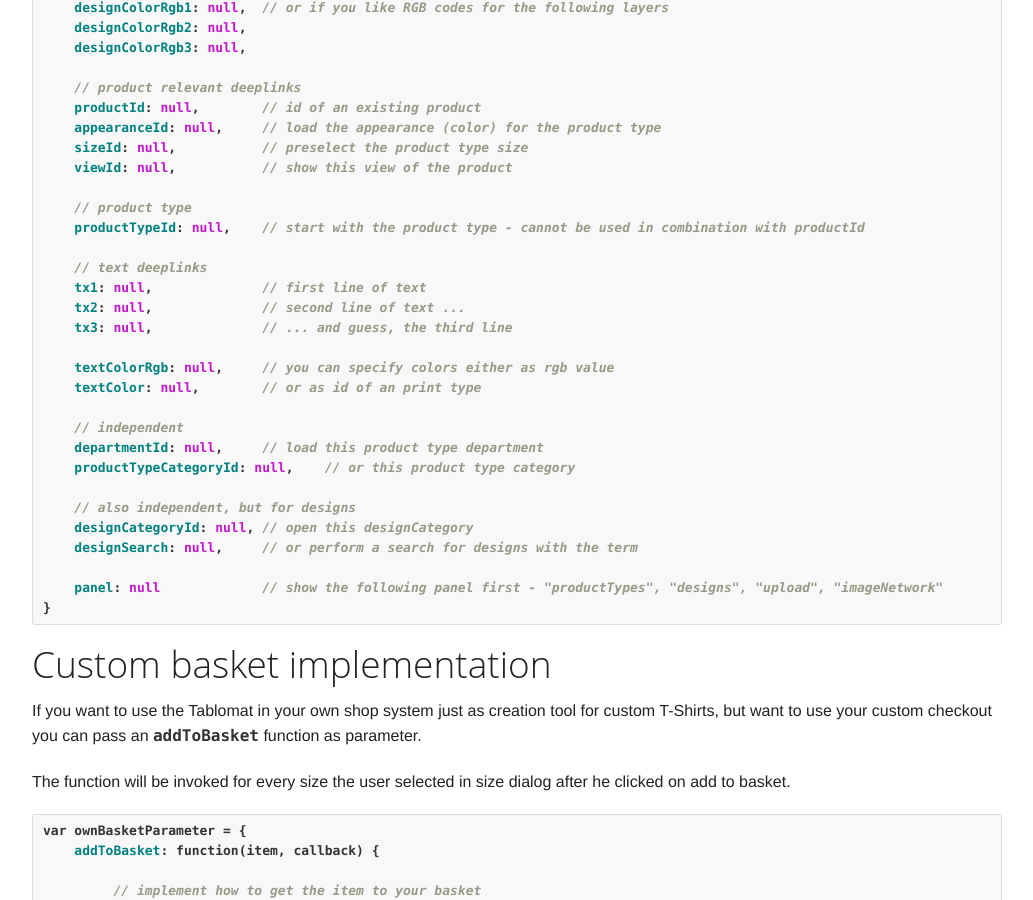
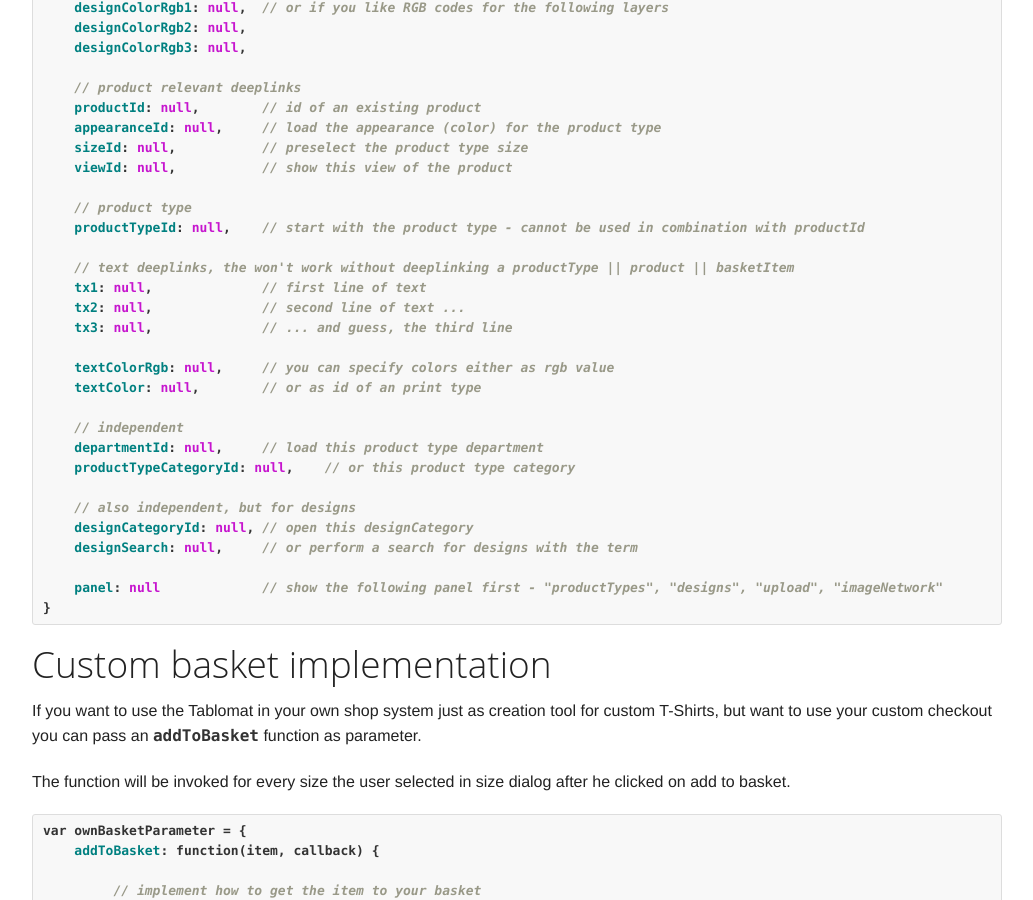
Before and after one commit to spreadshirt/apps, a Jekyll site: the page built from tablomat.md, in a window 1280 px wide and 900 px high, scrolled down 1603 px. Shown: the whole window, without its empty margins (123-1156 px from the left). Built offline with Jekyll 4.4.1, drawn with Linux system fonts in a browser that asks for light colours; Markdown is read by kramdown in place of the engine named in the settings.

Commit message:
updated comment when text deeplinks will work

```diff
--- a/tablomat.md
+++ b/tablomat.md
@@ -95,7 +95,7 @@ var possibleParameter = {
     // product type
     productTypeId: null,    // start with the product type - cannot be used in combination with productId
 
-    // text deeplinks
+    // text deeplinks, the won't work without deeplinking a productType || product || basketItem
     tx1: null,              // first line of text
     tx2: null,              // second line of text ...
     tx3: null,              // ... and guess, the third line
```
